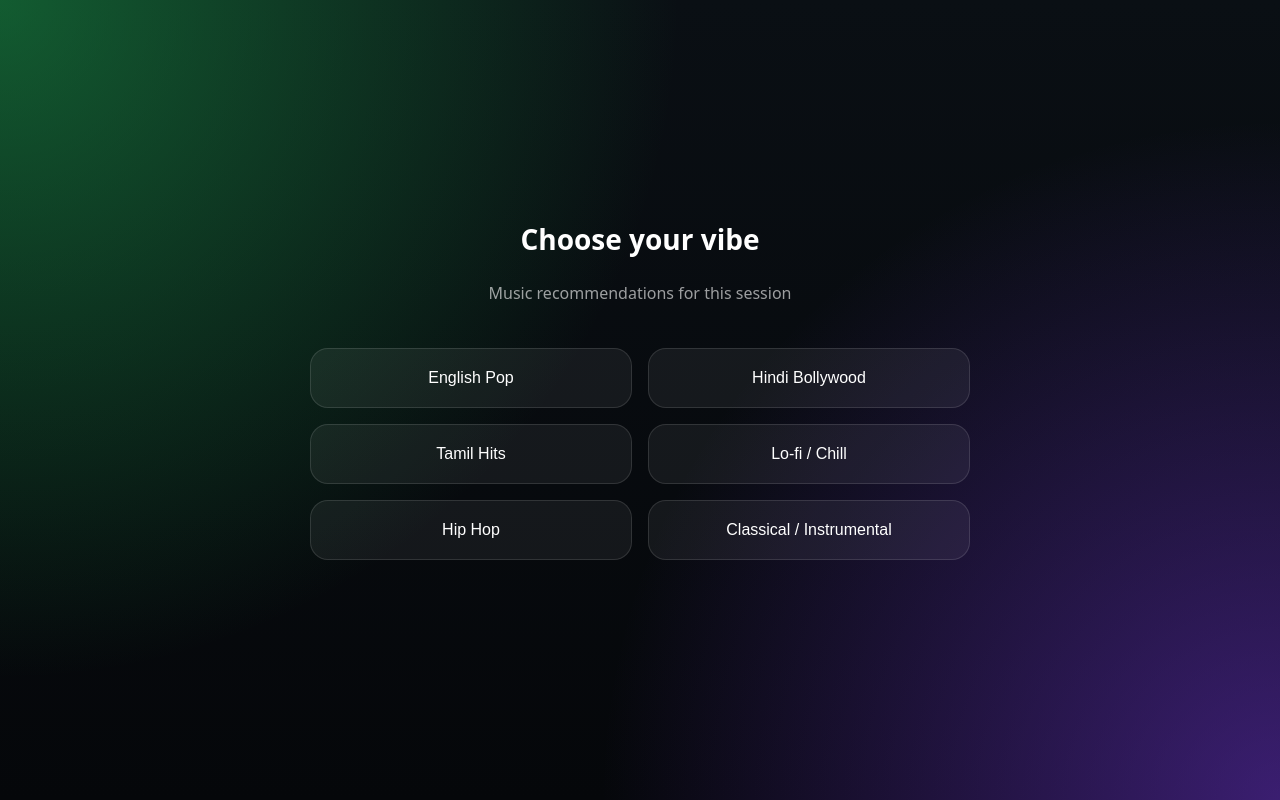
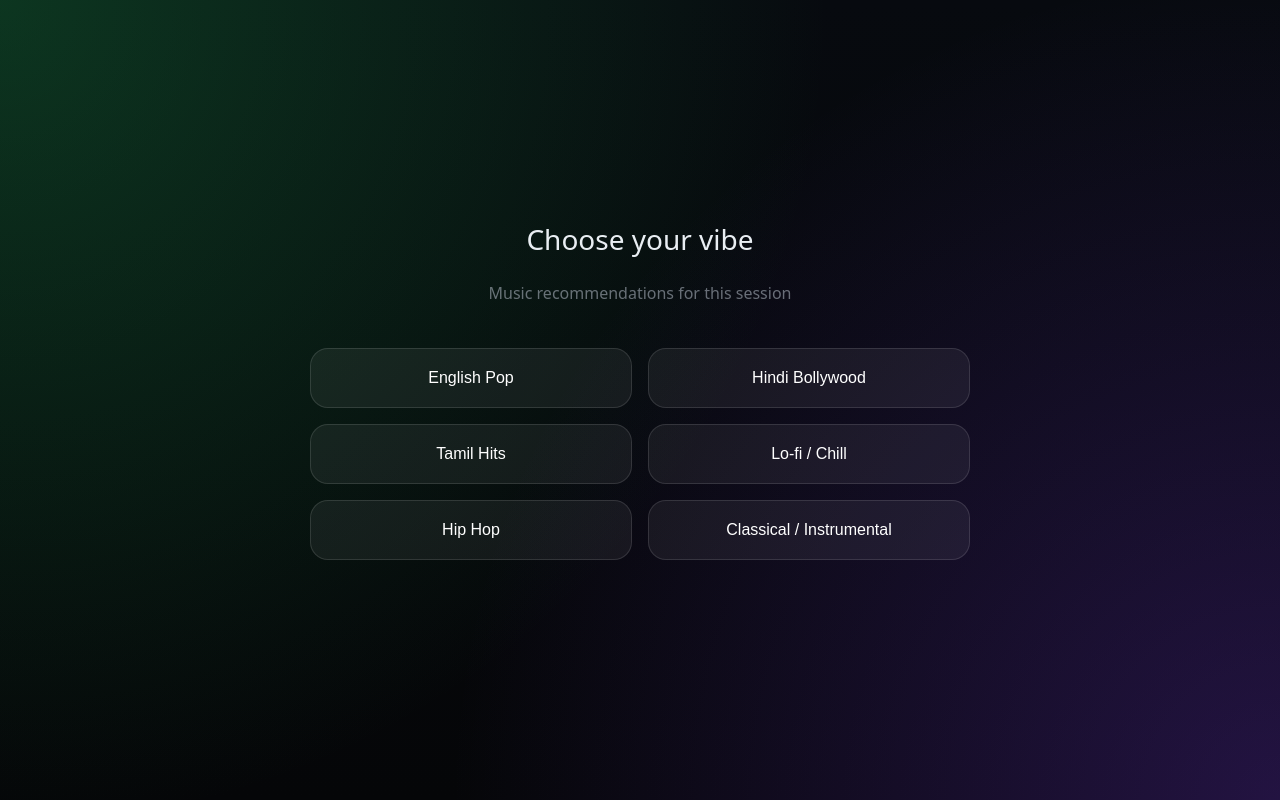
Before and after one commit to abhimanyucr7/resonance-frontend, a React (Vite) app: page / in a window 1280 px wide. Built offline with nearby package versions, Linux system fonts and the light colour scheme.

Commit message:
Improve text readability while keeping background

```diff
--- a/src/index.css
+++ b/src/index.css
@@ -16,34 +16,152 @@ body {
 }
 
 /* ======================================================
-   ROOT BACKGROUND (THIS IS THE KEY FIX)
+   COLOR VARIABLES (READABILITY FIX)
 ====================================================== */
 
 #root {
+  --text-primary: #e9eef3;     /* song titles */
+  --text-secondary: #a8b0bb;   /* artists */
+  --text-muted: #7d8694;      /* placeholders */
+  --accent: #3be6ff;          /* play button / progress */
+
   min-height: 100vh;
 
+  /* BACKGROUND (UNCHANGED, JUST CLEAN) */
   background:
     radial-gradient(
       circle at top left,
-      rgba(29, 185, 84, 0.45),
-      transparent 45%
+      rgba(29, 185, 84, 0.25),
+      transparent 55%
     ),
     radial-gradient(
       circle at bottom right,
-      rgba(124, 58, 237, 0.45),
-      transparent 45%
+      rgba(124, 58, 237, 0.25),
+      transparent 55%
     ),
     linear-gradient(
       180deg,
-      #0a0f14 0%,
-      #05070a 100%
+      #070a0f 0%,
+      #050608 100%
     );
 
   background-attachment: fixed;
   background-repeat: no-repeat;
-  color: white;
+
+  color: var(--text-primary);
 }
 
 /* ======================================================
-   DO NOT SET BODY OR ROOT BACKGROUND ANYWHERE ELSE
+   TRACK / CARD READABILITY
 ====================================================== */
+
+.track,
+.track-item,
+.song-card,
+.list-item {
+  background: rgba(10, 15, 20, 0.75); /* darker for contrast */
+  backdrop-filter: blur(12px);
+  -webkit-backdrop-filter: blur(12px);
+
+  border-radius: 18px;
+  border: 1px solid rgba(255, 255, 255, 0.08);
+
+  box-shadow: 0 10px 35px rgba(0, 0, 0, 0.45);
+}
+
+/* Hover polish (subtle) */
+.track:hover,
+.track-item:hover,
+.song-card:hover,
+.list-item:hover {
+  box-shadow:
+    0 12px 45px rgba(0, 0, 0, 0.6),
+    0 0 18px rgba(29, 185, 84, 0.18);
+}
+
+/* ======================================================
+   TEXT HIERARCHY (KEY FIX)
+====================================================== */
+
+/* Titles */
+.song-title,
+.track-title,
+h1,
+h2,
+h3 {
+  color: var(--text-primary);
+  font-weight: 500;
+}
+
+/* Artists / secondary text */
+.song-artist,
+.track-artist,
+p,
+small {
+  color: var(--text-secondary);
+}
+
+/* Muted text */
+.muted {
+  color: var(--text-muted);
+}
+
+/* ======================================================
+   SEARCH BAR
+====================================================== */
+
+input {
+  color: var(--text-primary);
+}
+
+input::placeholder {
+  color: var(--text-muted);
+}
+
+/* ======================================================
+   PLAYER BAR (BOTTOM)
+====================================================== */
+
+.player-bar,
+footer {
+  background: rgba(8, 12, 18, 0.9);
+  backdrop-filter: blur(16px);
+  -webkit-backdrop-filter: blur(16px);
+
+  color: var(--text-primary);
+}
+
+.player-bar small {
+  color: var(--text-secondary);
+}
+
+/* ======================================================
+   BUTTONS / CONTROLS
+====================================================== */
+
+button {
+  color: var(--text-primary);
+  transition: color 0.2s ease, transform 0.15s ease;
+}
+
+button:hover {
+  color: var(--accent);
+  transform: translateY(-1px);
+}
+
+/* ======================================================
+   SCROLLBAR (OPTIONAL POLISH)
+====================================================== */
+
+::-webkit-scrollbar {
+  width: 8px;
+}
+
+::-webkit-scrollbar-thumb {
+  background: rgba(255, 255, 255, 0.25);
+  border-radius: 10px;
+}
+
+::-webkit-scrollbar-thumb:hover {
+  background: rgba(255, 255, 255, 0.35);
+}
```
